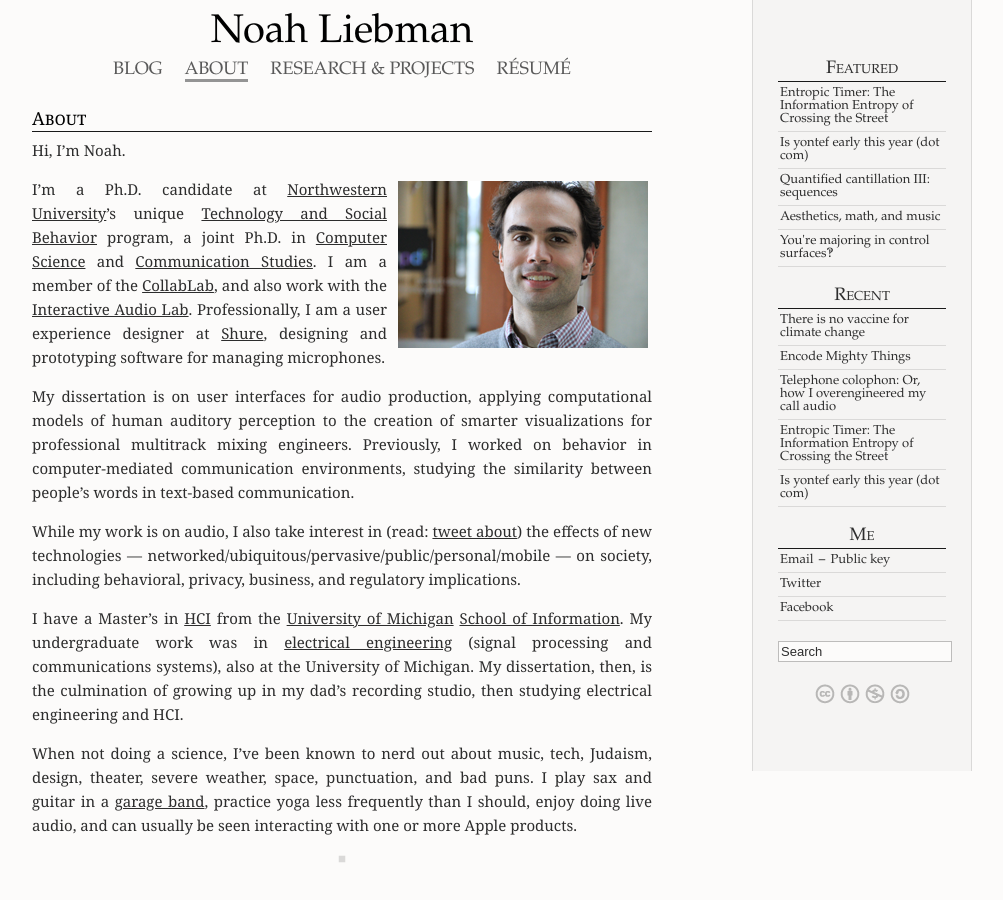
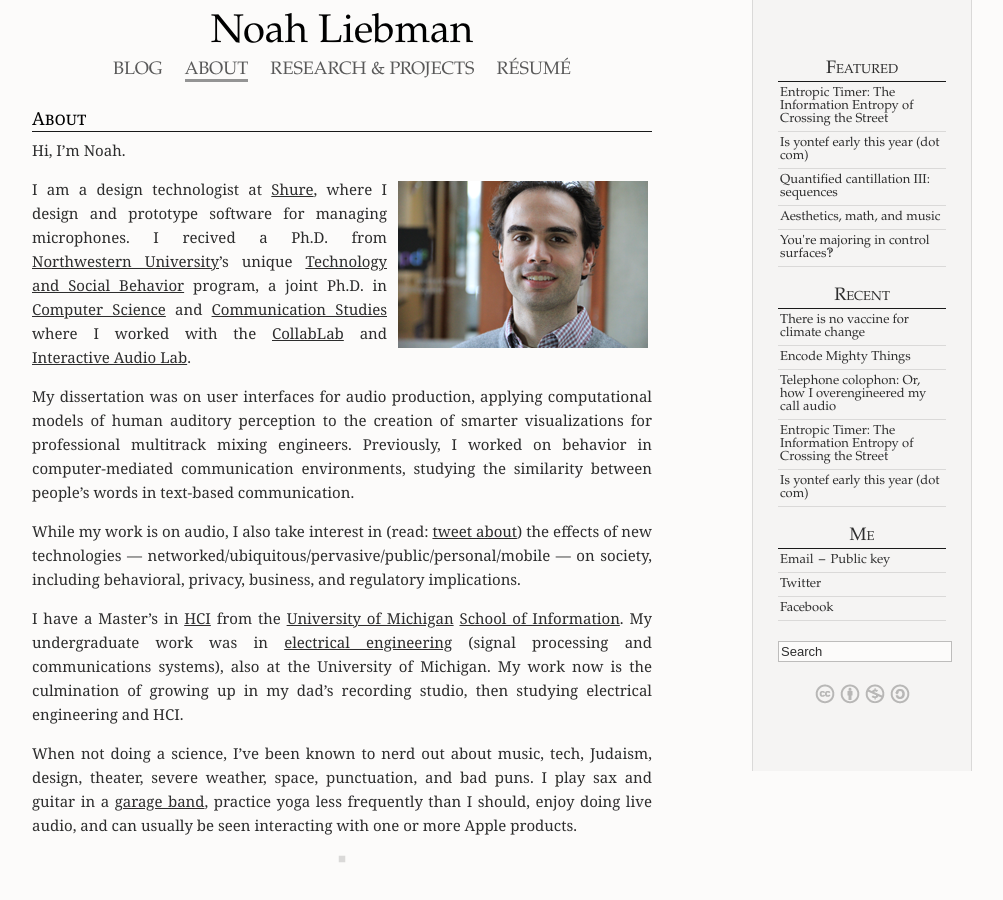
Before and after one commit to Noleli/homepage, a Jekyll site: the page built from about.md, in a window 1280 px wide. Shown: the whole page, without its empty margins (138-1141 px from the left). Built offline with Jekyll 4.4.1, drawn with Linux system fonts in a browser that asks for light colours; comment, search, counter and statistics services are not loaded.

Commit message:
updated about page

```diff
--- a/about.md
+++ b/about.md
@@ -5,12 +5,13 @@ permalink: /about/
 
 Hi, I'm Noah.
 
-![Me]({{site.baseurl}}/images/me_fordshoot.png){: .alignright}I’m a Ph.D. candidate at [Northwestern University](http://www.northwestern.edu)’s unique [Technology and Social Behavior](http://tsb.northwestern.edu/) program, a joint Ph.D. in [Computer Science](http://eecs.northwestern.edu/) and [Communication Studies](http://www.communication.northwestern.edu/). I am a member of the [CollabLab](http://collablab.northwestern.edu/), and also work with the [Interactive Audio Lab](http://music.cs.northwestern.edu/). Professionally, I am a user experience designer at [Shure](https://www.shure.com), designing and prototyping software for managing microphones.
+![Me]({{site.baseurl}}/images/me_fordshoot.png){: .alignright}I am a design technologist at [Shure](https://www.shure.com), where I design and prototype software for managing microphones.
+I recived a Ph.D. from [Northwestern University](http://www.northwestern.edu)’s unique [Technology and Social Behavior](http://tsb.northwestern.edu/) program, a joint Ph.D. in [Computer Science](http://eecs.northwestern.edu/) and [Communication Studies](http://www.communication.northwestern.edu/) where I worked with the [CollabLab](http://collablab.northwestern.edu/) and [Interactive Audio Lab](http://music.cs.northwestern.edu/).
 
-My dissertation is on user interfaces for audio production, applying computational models of human auditory perception to the creation of smarter visualizations for professional multitrack mixing engineers. Previously, I worked on behavior in computer-mediated communication environments, studying the similarity between people's words in text-based communication.
+My dissertation was on user interfaces for audio production, applying computational models of human auditory perception to the creation of smarter visualizations for professional multitrack mixing engineers. Previously, I worked on behavior in computer-mediated communication environments, studying the similarity between people's words in text-based communication.
 
 While my work is on audio, I also take interest in (read: [tweet about](https://twitter.com/Noleli)) the effects of new technologies --- networked/&#8203;ubiquitous/&#8203;pervasive/&#8203;public/&#8203;personal/&#8203;mobile --- on society, including behavioral, privacy, business, and regulatory implications.
 
-I have a Master’s in [HCI](https://www.si.umich.edu/programs/master-science-information/areas-interest/ux-research-and-design) from the [University of Michigan](http://www.umich.edu/) [School of Information](http://www.si.umich.edu/). My undergraduate work was in <a title="U of M EECS" href="http://www.eecs.umich.edu/">electrical engineering</a> (signal processing and communications systems), also at the University of Michigan. My dissertation, then, is the culmination of growing up in my dad's recording studio, then studying electrical engineering and HCI.
+I have a Master’s in [HCI](https://www.si.umich.edu/programs/master-science-information/areas-interest/ux-research-and-design) from the [University of Michigan](http://www.umich.edu/) [School of Information](http://www.si.umich.edu/). My undergraduate work was in <a title="U of M EECS" href="http://www.eecs.umich.edu/">electrical engineering</a> (signal processing and communications systems), also at the University of Michigan. My work now is the culmination of growing up in my dad's recording studio, then studying electrical engineering and HCI.
 
 When not doing a science, I’ve been known to nerd out about music, tech, Judaism, design, theater, severe weather, space, punctuation, and bad puns. I play sax and guitar in a [garage band](https://www.facebook.com/ColdHandsChicago), practice yoga less frequently than I should, enjoy doing live audio, and can usually be seen interacting with one or more Apple products.
```
